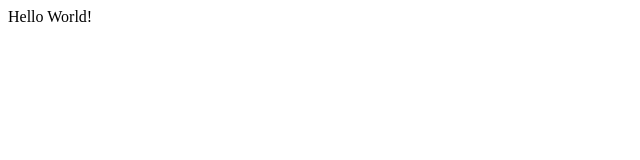
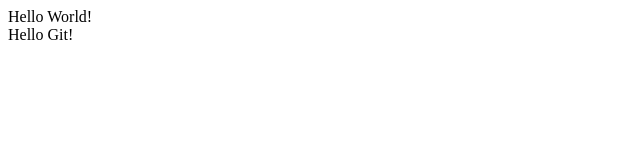
Before and after one commit to neko-neko55/SampleSite, a plain HTML site: page index.html in a window 1280 px wide. Shown: the full height of the page, 0-640 px from the left. Drawn offline with Linux system fonts and the light colour scheme.

Commit message:
from pycharm

```diff
--- a/index.html
+++ b/index.html
@@ -1,3 +1,6 @@
 <html>
-<body>Hello World!</body>
+<body>Hello World!<BR>
+Hello Git!<BR>
+
+</body>
 </html>
```
